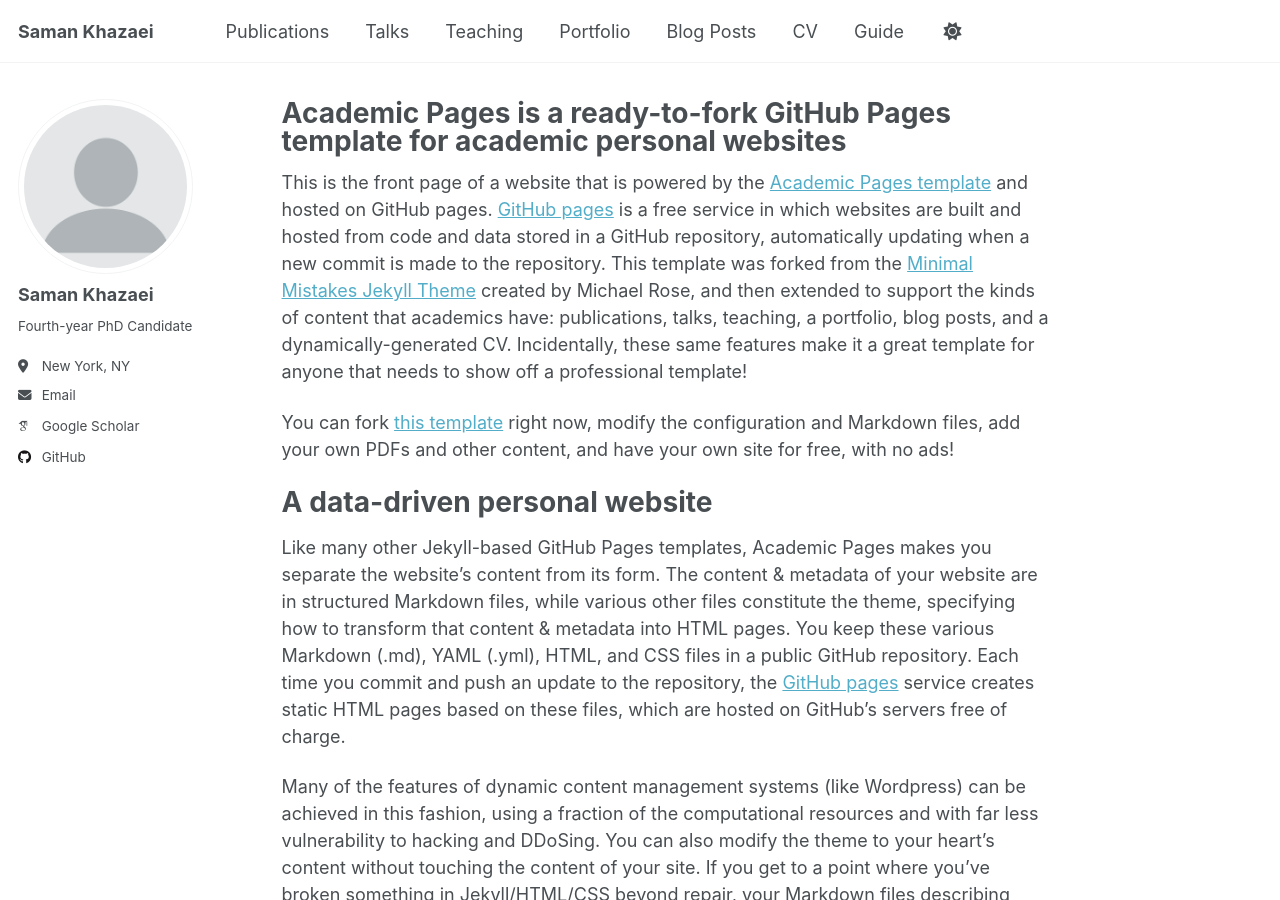
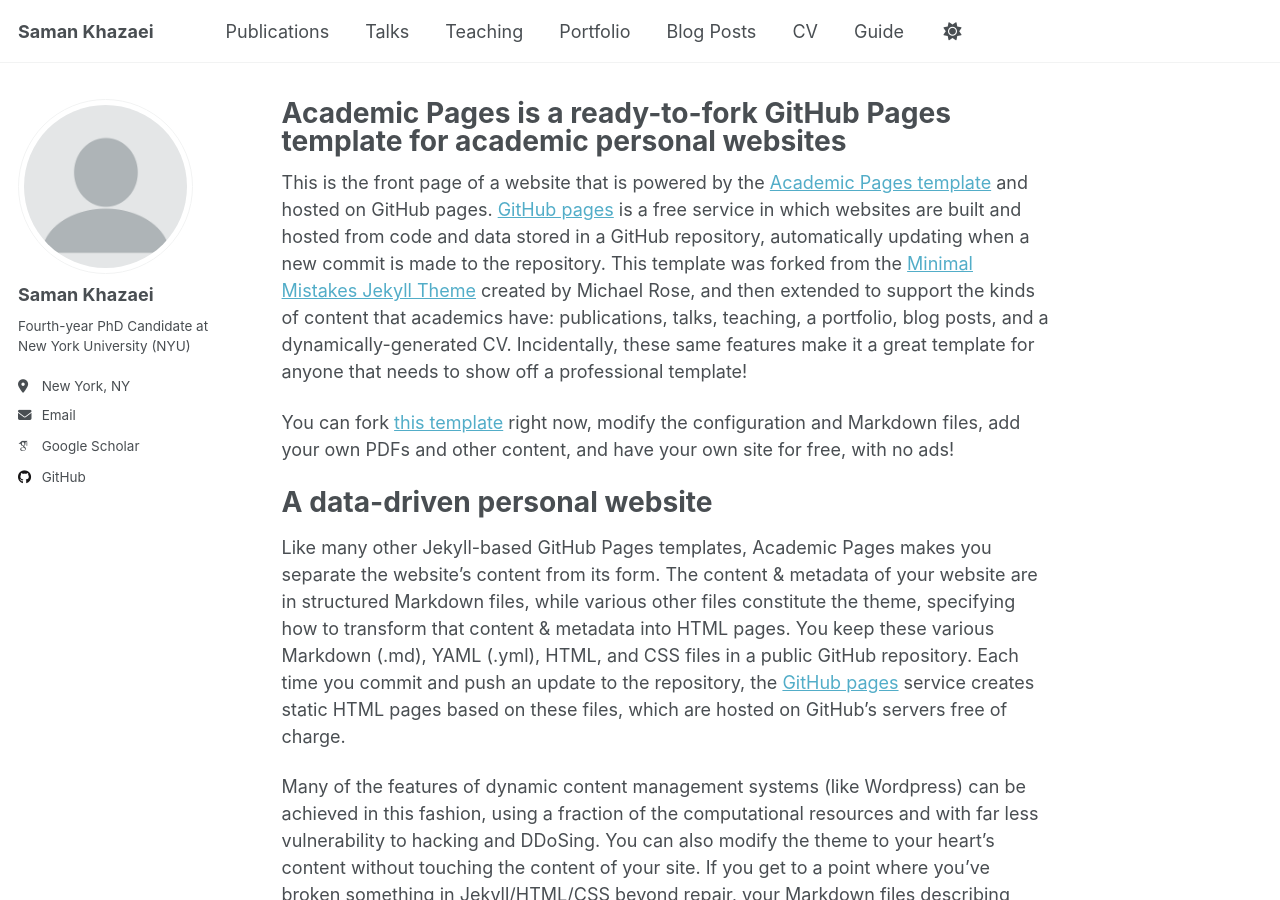
Before and after one commit to samankhazaei/samankhazaei.github.io, a Jekyll site: the page built from _pages/about.md, in a window 1280 px wide and 900 px high. Built offline with Jekyll 4.4.1, drawn with Linux system fonts in a browser that asks for light colours; some web fonts are replaced; a script that is not in the unit is left out.

Commit message:
Update _config.yml

```diff
--- a/_config.yml
+++ b/_config.yml
@@ -26,7 +26,7 @@ author:
   avatar           : "profile.png"
   name             : "Saman Khazaei"
   #pronouns         : # example: "she/her"
-  bio              : "Fourth-year PhD Candidate"
+  bio              : "Fourth-year PhD Candidate at New York University (NYU)"
   location         : "New York, NY"
   #employer         : "New York University (NYU)"
   #uri              : # URL
@@ -48,7 +48,7 @@ author:
   #bitbucket        : # Username - Update with your username on the site
   #codepen          : # Username
   #dribbble         : # Username
-  github           : "https://github.com/samankhazaei"
+  github           : "samankhazaei"
   #kaggle           : # Username
   #stackoverflow    : # User number or user number and name (i.e., use "1" or "1/jeff-atwood")
 
```
